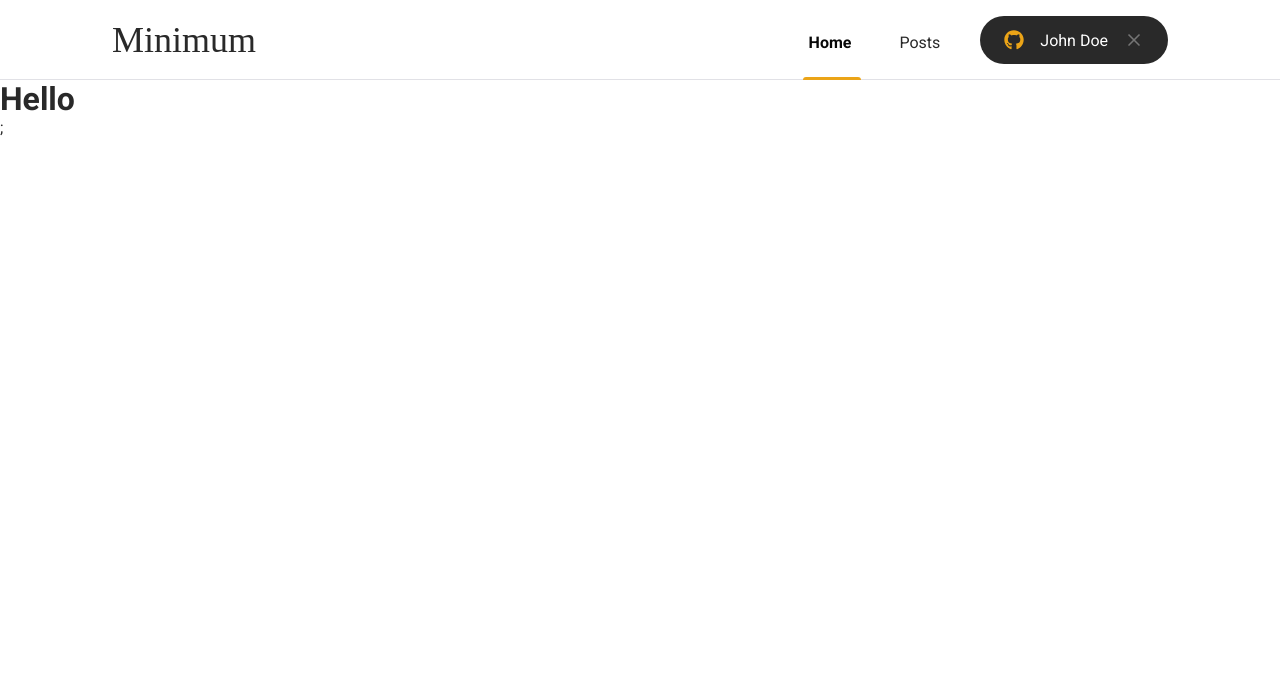
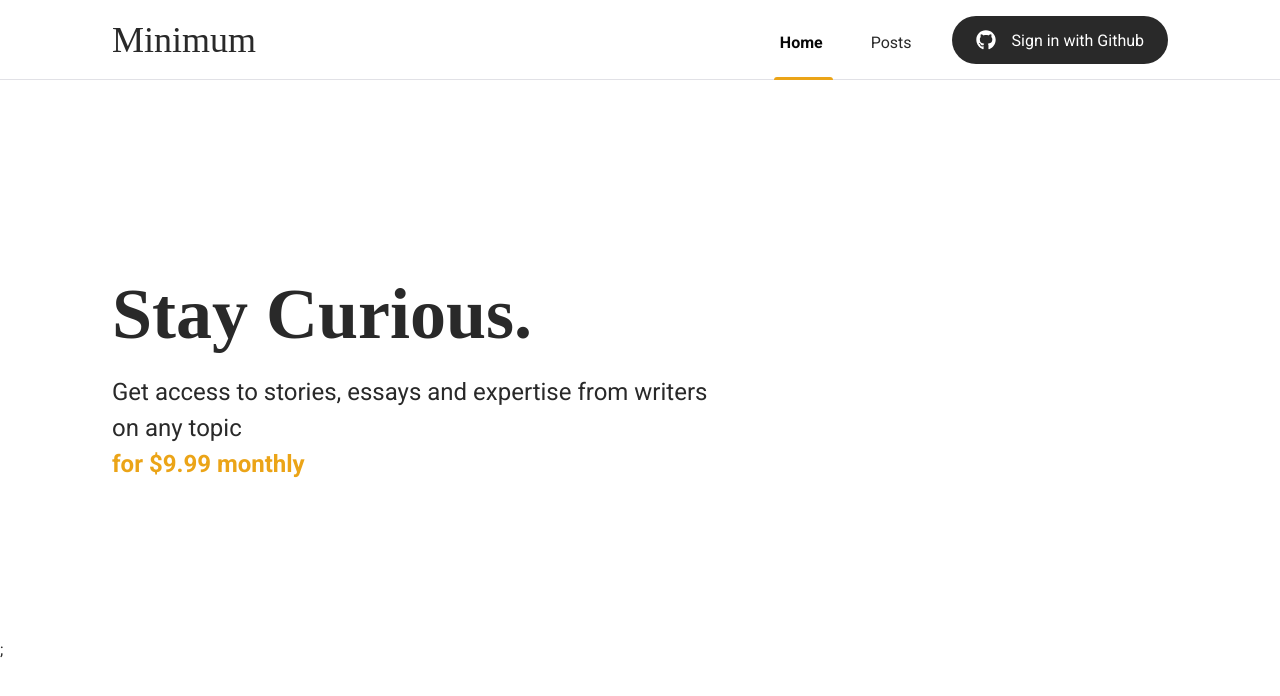
Before and after one commit to PabloHFR/blog-project, a Next.js app: page / in a window 1280 px wide. Shown: the top 696 px of the page. Built offline with nearby package versions, Linux system fonts and the light colour scheme.

Commit message:
Added home page layout and styles

```diff
--- a/src/components/SignInButton/index.tsx
+++ b/src/components/SignInButton/index.tsx
@@ -4,7 +4,7 @@ import { FiX } from "react-icons/fi";
 import styles from "./styles.module.scss";
 
 export function SignInButton() {
-  const isUserLoggedIn = true;
+  const isUserLoggedIn = false;
 
   return isUserLoggedIn ? (
     <button type="button" className={styles.signInButton}>
--- /dev/null
+++ b/src/pages/home.module.scss
@@ -0,0 +1,38 @@
+.contentContainer {
+  max-width: 1120px;
+  margin: 0 auto;
+  padding: 0 2rem;
+  height: calc(80vh - 5rem);
+
+  display: flex;
+  align-items: center;
+  justify-content: space-between;
+}
+
+.hero {
+  max-width: 600px;
+
+  > span {
+    font-size: 1.5rem;
+    font-weight: bold;
+  }
+
+  h1 {
+    font-size: 4.5rem;
+    font-family: "Times New Roman", Times, serif;
+    line-height: 4.5rem;
+    font-weight: bolder;
+    margin-top: 2.5rem;
+  }
+
+  p {
+    font-size: 1.5rem;
+    line-height: 2.25rem;
+    margin-top: 1.5rem;
+
+    span {
+      color: var(--yellow-500);
+      font-weight: bold;
+    }
+  }
+}
--- a/src/pages/index.tsx
+++ b/src/pages/index.tsx
@@ -1,4 +1,6 @@
 import Head from "next/head";
+
+import styles from "./home.module.scss";
 
 export default function Home() {
   return (
@@ -6,7 +8,17 @@ export default function Home() {
       <Head>
         <title>Minimum</title>
       </Head>
-      <h1>Hello</h1>
+
+      <main className={styles.contentContainer}>
+        <section className={styles.hero}>
+          <h1>Stay Curious.</h1>
+          <p>
+            Get access to stories, essays and expertise from writers on any
+            topic <br />
+            <span>for $9.99 monthly</span>
+          </p>
+        </section>
+      </main>
     </>
   );
 }
```
